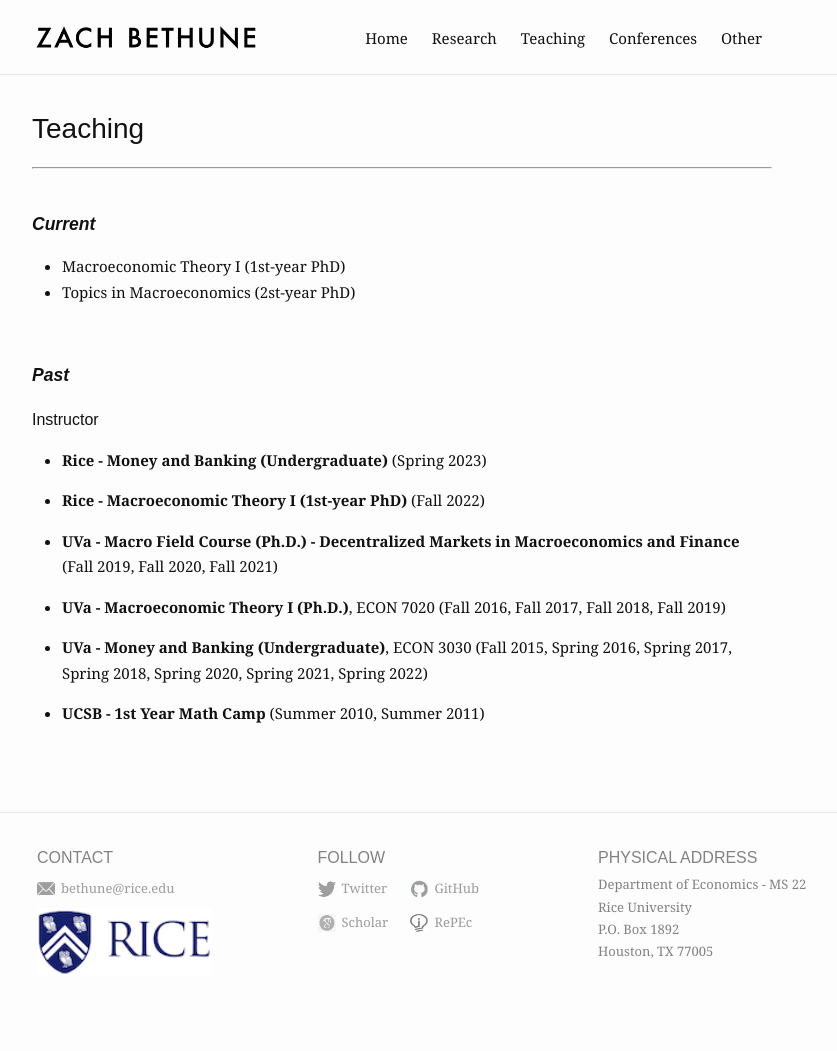
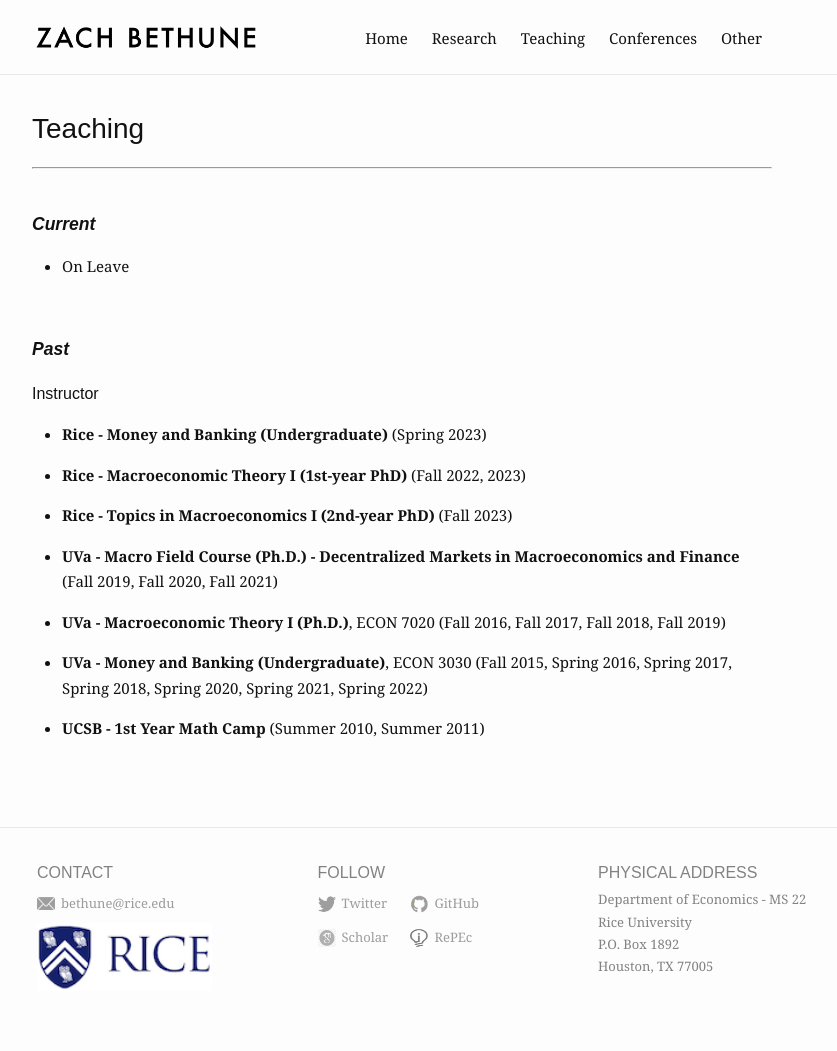
Before and after one commit to zbethune/zbethune.github.io, a Jekyll site: the page built from teaching.md, in a window 1280 px wide. Shown: the whole page, without its empty margins (238-1075 px from the left). Built offline with Jekyll 4.4.1, drawn with Linux system fonts in a browser that asks for light colours.

Commit message:
Update teaching.md

```diff
--- a/teaching.md
+++ b/teaching.md
@@ -9,8 +9,7 @@ slug: /teaching
 <br />
 
 ### ***Current***
-- Macroeconomic Theory I (1st-year PhD)
-- Topics in Macroeconomics (2st-year PhD)
+- On Leave
 
 
 <br />
@@ -19,7 +18,9 @@ slug: /teaching
 #### Instructor
 - **Rice - Money and Banking (Undergraduate)** (Spring 2023)
 
-- **Rice - Macroeconomic Theory I (1st-year PhD)** (Fall 2022)
+- **Rice - Macroeconomic Theory I (1st-year PhD)** (Fall 2022, 2023)
+
+- **Rice - Topics in Macroeconomics I (2nd-year PhD)** (Fall 2023)
 
 - **UVa - Macro Field Course (Ph.D.) - Decentralized Markets in Macroeconomics and Finance** (Fall 2019, Fall 2020, Fall 2021)
 
```
